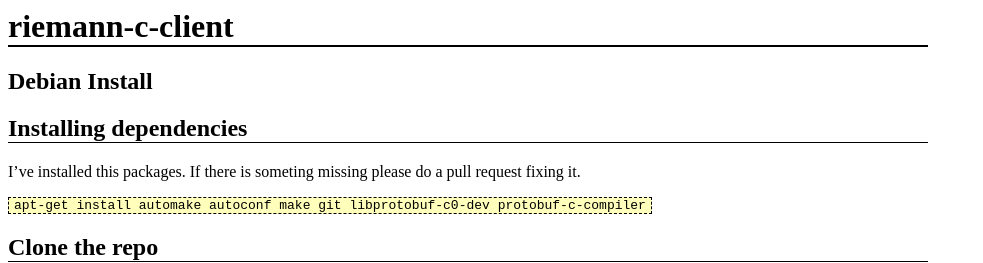
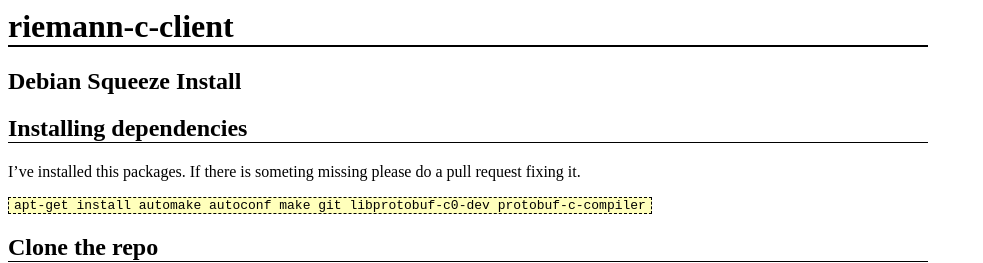
Before and after one commit to dhilst/riemann-c-client, a Jekyll site: the page built from debian.md, in a window 1280 px wide. Shown: the top 263 px of the page, without its empty margins (0-983 px from the left). Built offline with Jekyll 4.4.1, drawn with Linux system fonts in a browser that asks for light colours.

Commit message:
debian.html fix

```diff
--- a/debian.md
+++ b/debian.md
@@ -2,7 +2,7 @@
 layout: default
 title: riemann-c-client Debian building
 ---
-# Debian Install
+# Debian Squeeze Install
 
 ## Installing dependencies
 
```
